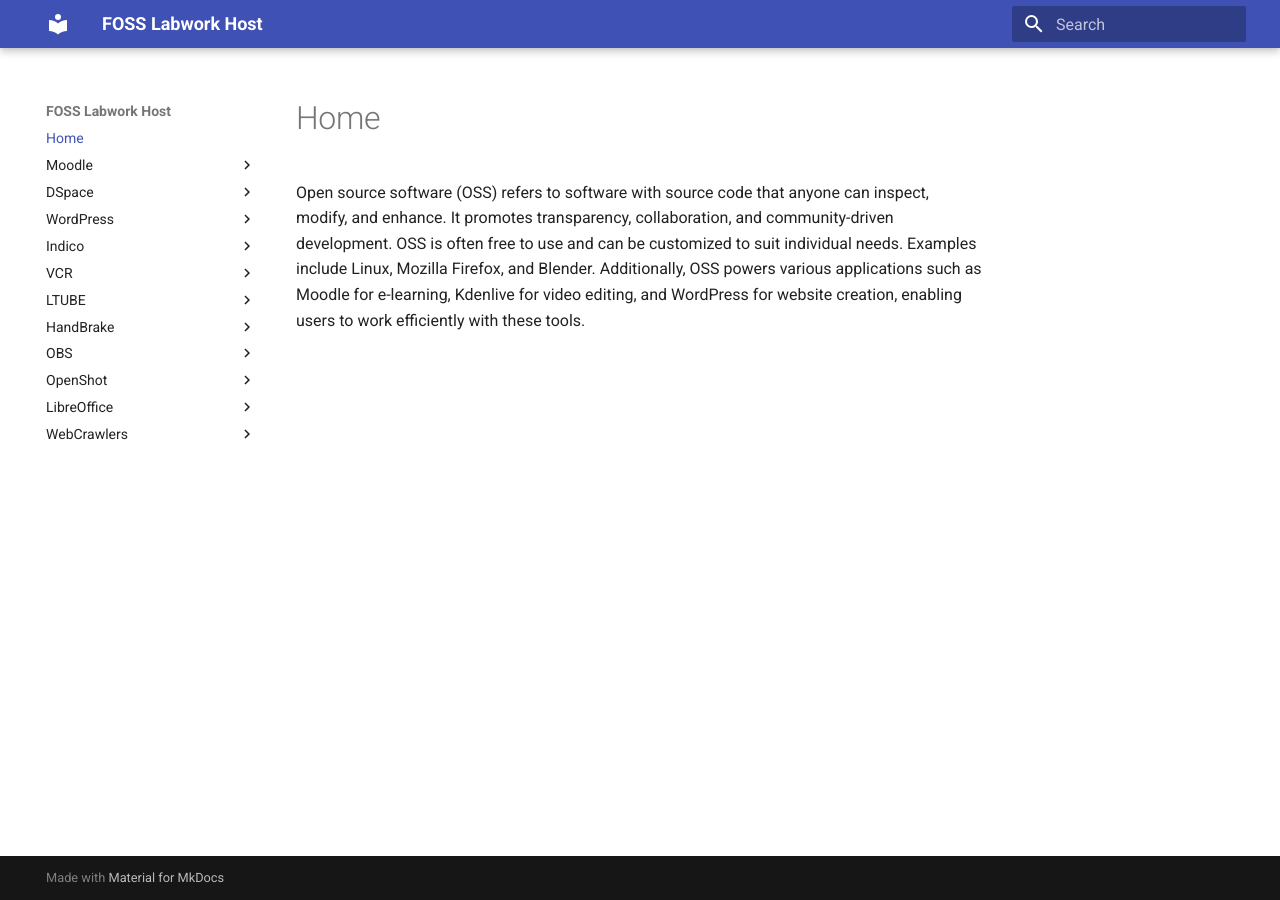
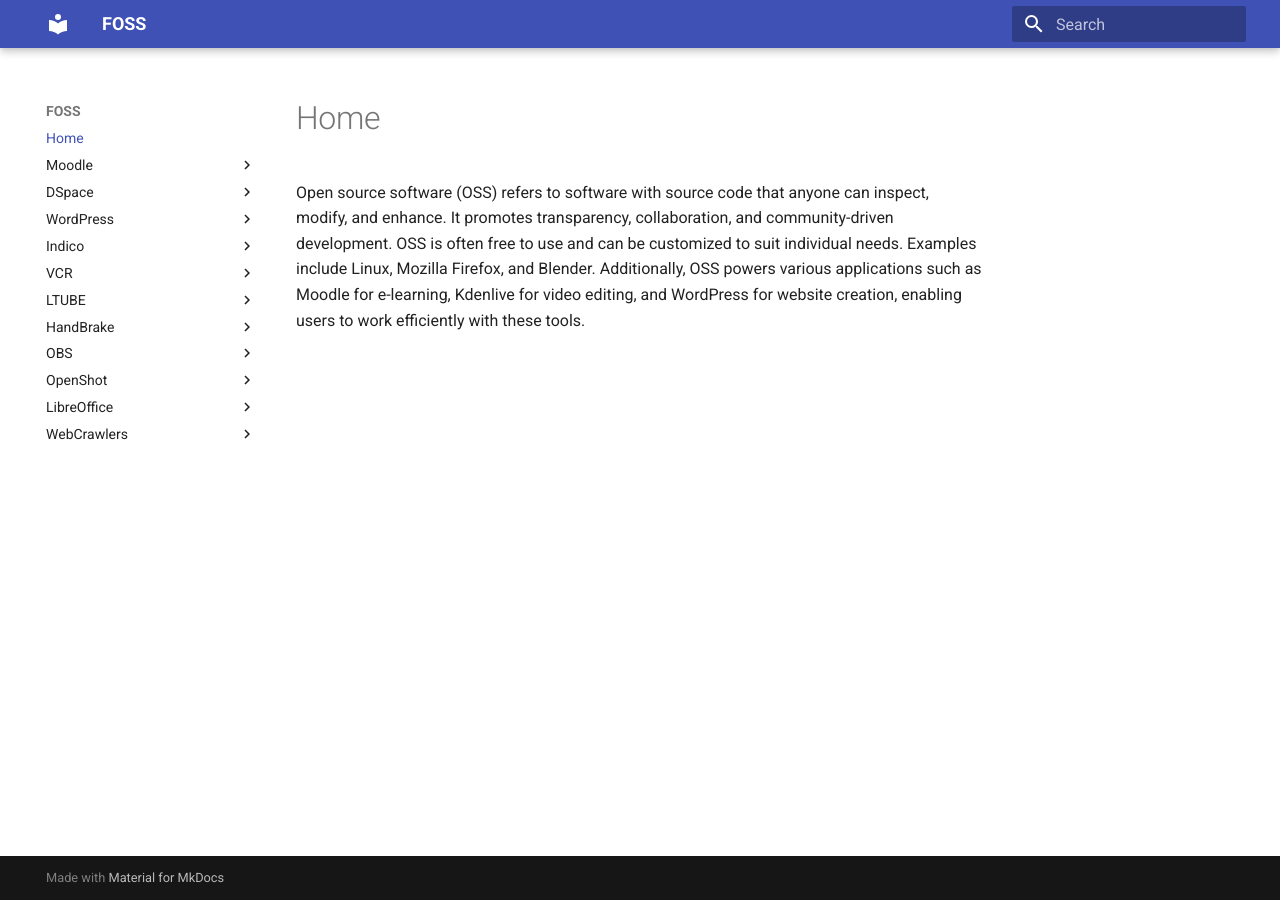
Before and after one commit to LEARN-LK/FOSS-LABWORK-HOST, an MkDocs documentation site: the page built from docs/index.md, in a window 1280 px wide. Built offline with MkDocs 1.6.1 and Material for MkDocs 9.7.7, drawn with Linux system fonts in a browser that asks for light colours.

Commit message:
external css removed

```diff
--- a/mkdocs.yml
+++ b/mkdocs.yml
@@ -1,11 +1,11 @@
-site_name: FOSS Labwork Host
-site_url: https://github.io
+site_name: FOSS
+
 
 theme:
   name: material
 
-extra_css:
-  - stylesheets/custom.css
+# extra_css:
+  # - stylesheets/custom.css
 
 nav:
   - Home: index.md
```
